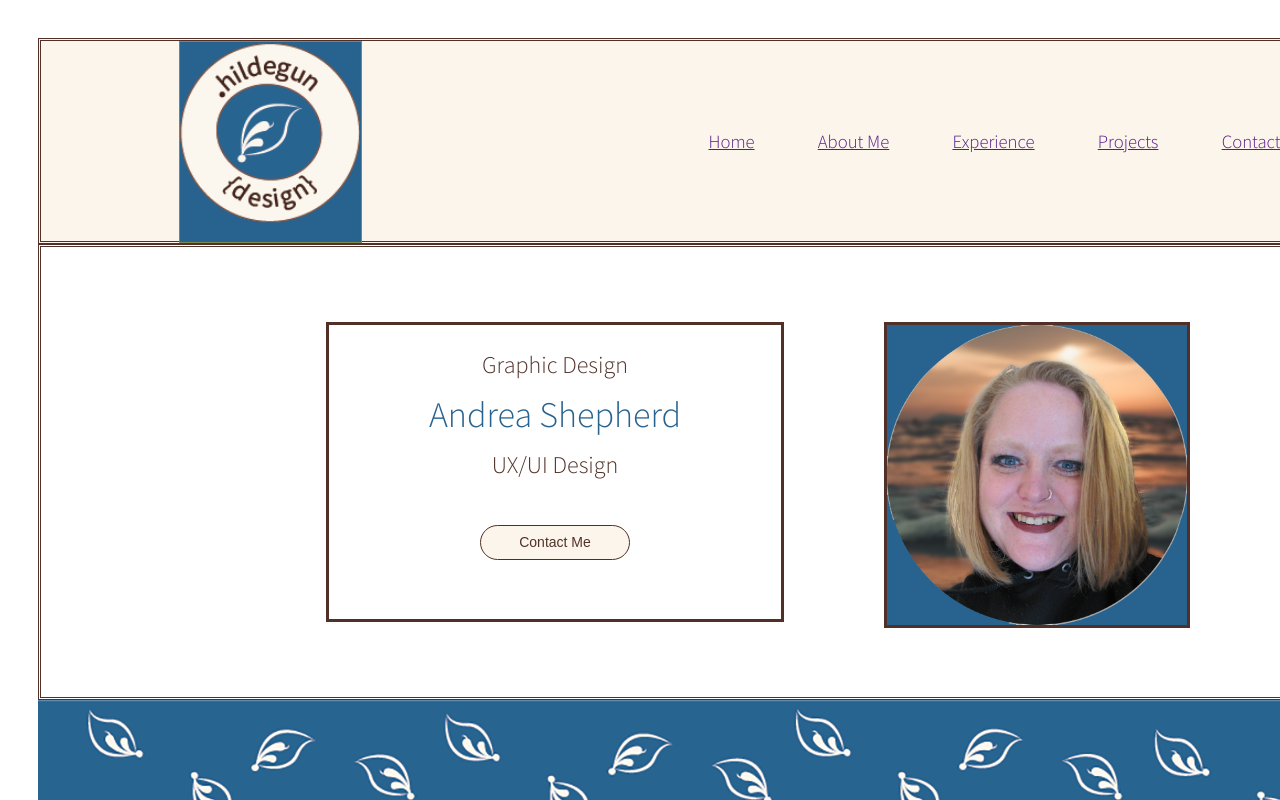
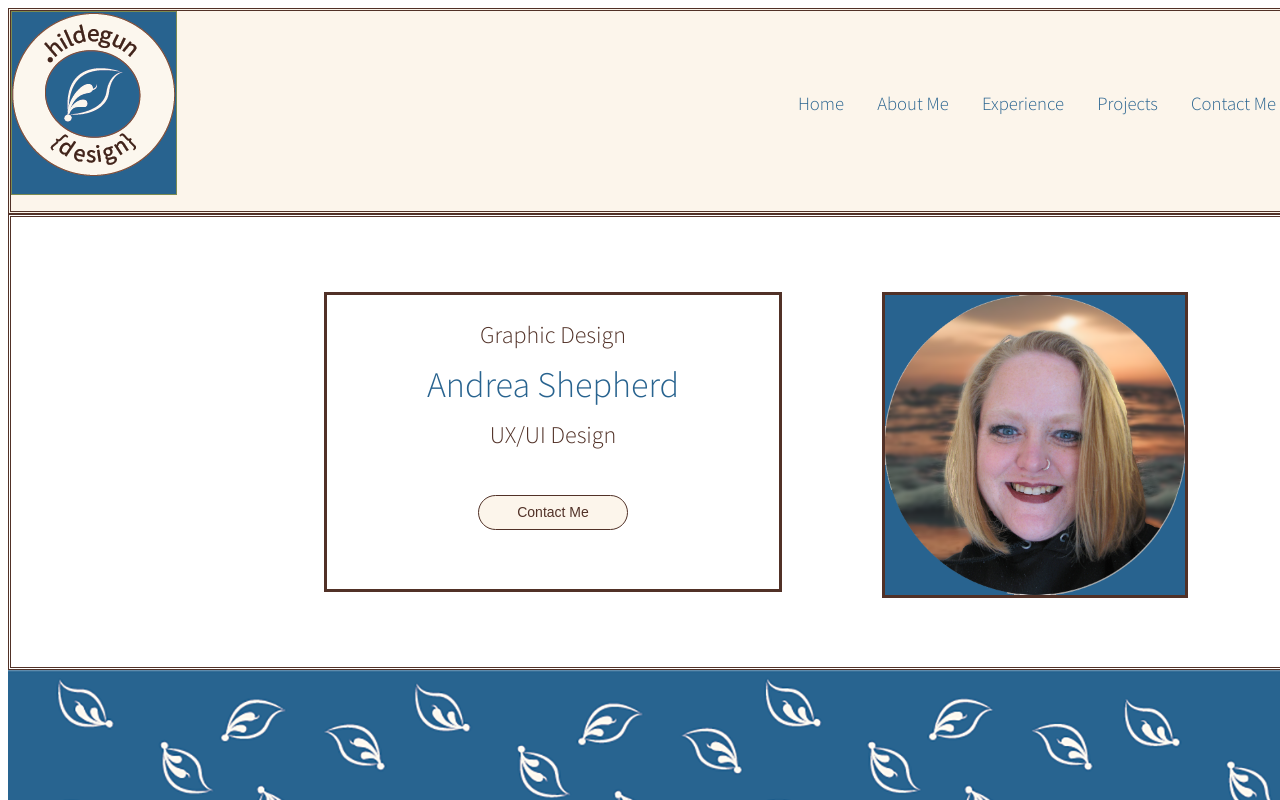
Before and after one commit to andreashep/HildegunDesign, a plain HTML site: page index.html in a window 1280 px wide. Shown: the top 800 px of the page. Drawn offline with Linux system fonts and the light colour scheme.

Commit message:
most updated

```diff
--- a/index.html
+++ b/index.html
@@ -12,8 +12,9 @@
 </head>
 
 <body>
-    <div class="wrapper">
+    <!-- <div class="wrapper"> -->
        <header>
+            <div class="fixed-container">
                 <img class="logo" src="homepage_images/Logo.png" alt="logo">
                 <nav>
                     <ul>
@@ -24,6 +25,7 @@
                         <li><a href="">Contact Me</a></li>
                     </ul>
                 </nav>
+            </div>
         </header>
         <article class="intro">
                 <div class="meet">
@@ -115,6 +117,6 @@
                         <img src="homepage_images/Logo.png" alt="">
                     </div>
             </footer>
-    </div>
+    <!-- </div>  -->
 </body>
 </html>
--- a/style.css
+++ b/style.css
@@ -1,11 +1,19 @@
-.wrapper {
-    display: flex;
+body {
+    width: 100vw;
+    font-family: 'Source Sans Pro', sans-serif;
+    /* display: flex;
     flex-direction: row;
     flex-wrap: wrap;
     width: 1440px;
-    justify-content: flex-end;
-    font-family: 'Source Sans Pro', sans-serif;
-    padding: 30px
+    justify-content: center;   */
+}
+
+.fixed-container {
+    max-width: 1280px;
+    display: flex;
+    margin: 0 auto;
+    flex-direction: row;
+    justify-content: space-between;
 }
 
 h1 {
@@ -25,16 +33,10 @@ h3 {
 
 
 header {
-    display: flex;
     height: 200px;
-    width: 1440px;
+    width: 100%;
     border: 3px double rgb(81, 49, 39);
     background-color: rgb(252, 245, 235);
-    flex-flow: row;
-    align-content: center;
-    justify-content: space-around;
-
-
 }
 
 
@@ -48,10 +50,14 @@ nav {
 nav ul li {
     display: inline-flex;
     list-style: none;
+    justify-content: space-between;
+}
+
+nav ul li a {
+    color: rgb(40, 99, 143);
+    text-decoration: none;
     font-size: 14pt;
-    justify-content: space-between;
-    margin: 30px;
-    color: rgb(40, 99, 143);
+    padding: 15px;
 }
 
 
```
Lines whose indentation alone changed are shown as unchanged.
